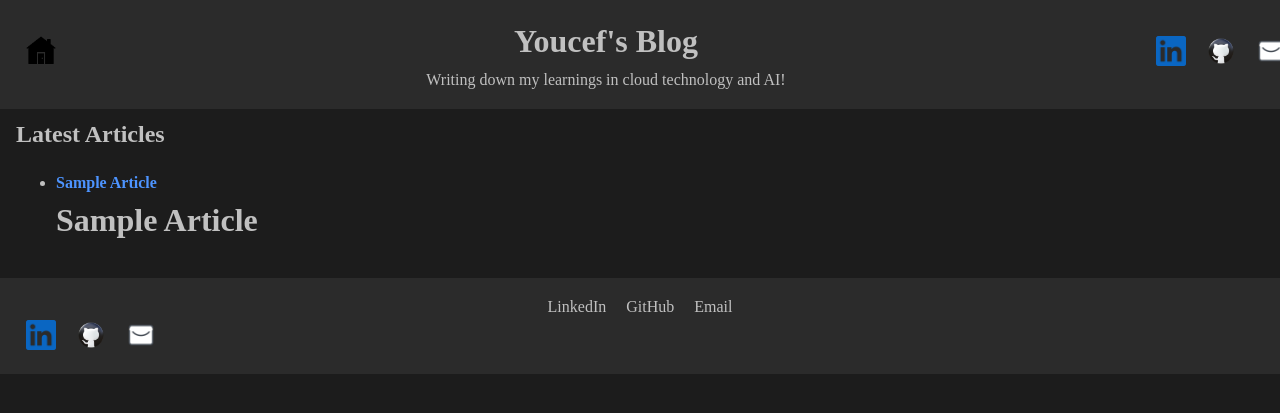
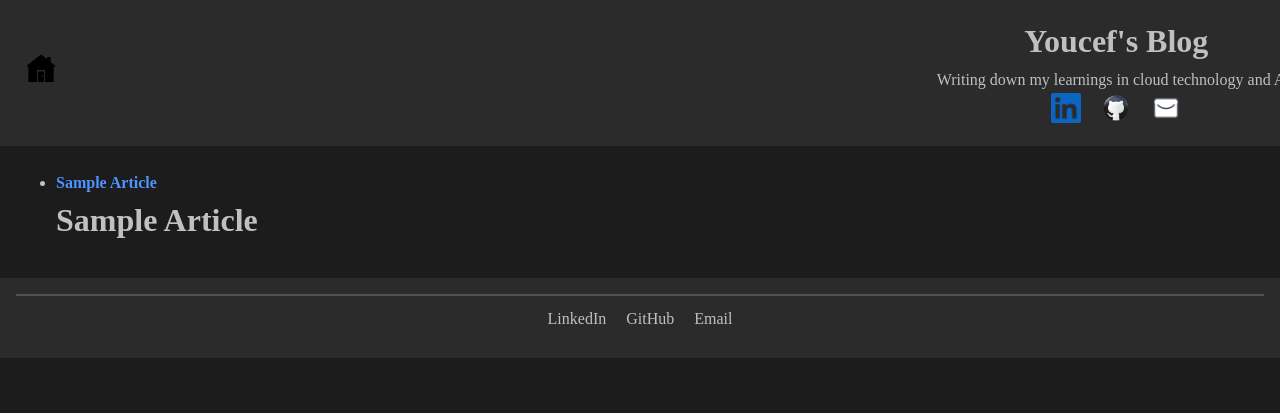
Before and after one commit to youcefjd/djeddarologist.github.io, a Jekyll site: the page built from index.md, in a window 1280 px wide. Shown: the top 413 px of the page. Built offline with Jekyll 4.4.1, drawn with Linux system fonts in a browser that asks for light colours.

Commit message:
adding a bunch of files

```diff
--- a/_layouts/default.html
+++ b/_layouts/default.html
@@ -19,10 +19,9 @@
         </div>
 
         <!-- Site Title and Description -->
-        <div>
+        <div class="header-content">
             <h1>{{ site.title }}</h1>
             <p>{{ site.description }}</p>
-        </div>
 
             <!-- Container for Icons in the Header -->
             <div class="icon-container">
@@ -41,6 +40,7 @@
                     <img src="logos/email3.png" alt="Email" class="icon" />
                 </a>
             </div>
+        </div>
     </header>
 
     <main>
@@ -48,6 +48,7 @@
     </main>
 
     <footer>
+        <!-- Container for Social Links in the Footer -->
         <div class="footer-links">
             <!-- LinkedIn Link -->
             <a href="https://www.linkedin.com/in/youcefdjeddar" target="_blank">LinkedIn</a>
@@ -58,24 +59,6 @@
             <!-- Email Link -->
             <a href="mailto:djeddar@icloud.com">Email</a>
         </div>
-
-        <!-- Container for Icons in the Footer -->
-        <div class="icon-container">
-            <!-- LinkedIn Icon -->
-            <a href="https://www.linkedin.com/in/youcefdjeddar" target="_blank">
-                <img src="logos/linkedin.png" alt="LinkedIn" class="icon" />
-            </a>
-
-            <!-- GitHub Icon -->
-            <a href="https://github.com/youcefjd" target="_blank">
-                <img src="logos/github2.png" alt="GitHub" class="icon" />
-            </a>
-
-            <!-- Email Icon -->
-            <a href="mailto:djeddar@icloud.com">
-                <img src="logos/email3.png" alt="Email" class="icon" />
-            </a>
-        </div>
     </footer>
 </body>
 </html>
--- a/assets/css/style.css
+++ b/assets/css/style.css
@@ -115,3 +115,28 @@ footer {
 .footer-links a:hover {
     color: #4d94ff;
 }
+
+
+/* Styling for Containers */
+.header-content {
+    display: flex;
+    flex-direction: column;
+    align-items: center;
+}
+
+.footer-links {
+    display: flex;
+    justify-content: center;
+    background-color: #2b2b2b; /* Darker background color */
+    padding: 10px 0; /* Adjust the padding as needed */
+    border-top: 2px solid #4a525a; /* Metallic border between footer and main */
+}
+
+.footer-links a {
+    color: #c0c0c0;
+    margin: 0 10px;
+}
+
+.footer-links a:hover {
+    color: #4d94ff;
+}
```
Lines whose indentation alone changed are shown as unchanged.
